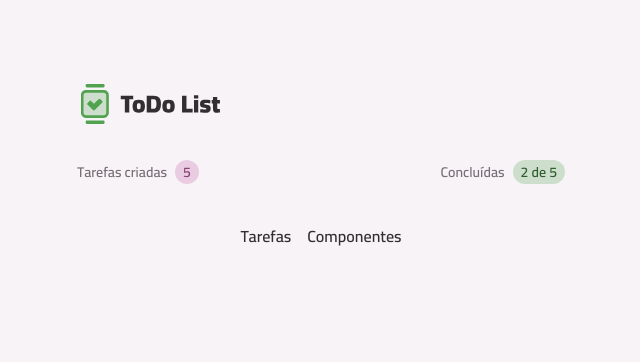
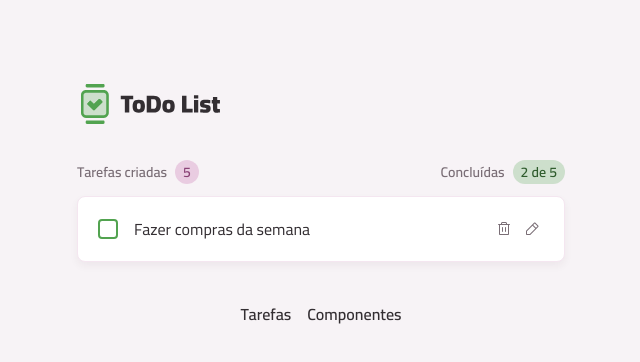
Before and after one commit to brunomat480/todo-v2, a React (Vite) app: page / in a window 1280 px wide. Shown: the top 362 px of the page, without its empty margins (319-959 px from the left). Built offline with nearby package versions, Linux system fonts and the light colour scheme.

Commit message:
creating task item component

```diff
--- /dev/null
+++ b/src/core-components/task-item.tsx
@@ -0,0 +1,20 @@
+import ButtonIcon from "../components/button-icon";
+import Card from "../components/card";
+import InputChecbox from "../components/input-checkbox";
+import Text from "../components/text";
+
+import PencelIcon from "../assets/icons/pencil.svg?react";
+import TrashIcon from "../assets/icons/trash.svg?react";
+
+export default function TaskItem() {
+  return (
+    <Card size="md" className="flex items-center gap-4">
+      <InputChecbox />
+      <Text className="flex-1">Fazer compras da semana</Text>
+      <div className="flex gap-1">
+        <ButtonIcon icon={TrashIcon} variant="tertiary" />
+        <ButtonIcon icon={PencelIcon} variant="tertiary" />
+      </div>
+    </Card>
+  )
+}
--- a/src/pages/page-home.tsx
+++ b/src/pages/page-home.tsx
@@ -1,4 +1,5 @@
 import Container from "../components/container";
+import TaskItem from "../core-components/task-item";
 import TasksSummary from "../core-components/task-summary";
 
 export default function PageHome() {
@@ -7,6 +8,8 @@
       <header className="flex items-center justify-between">
         <TasksSummary />
       </header>
+
+      <TaskItem />
     </Container>
   )
 }
```
